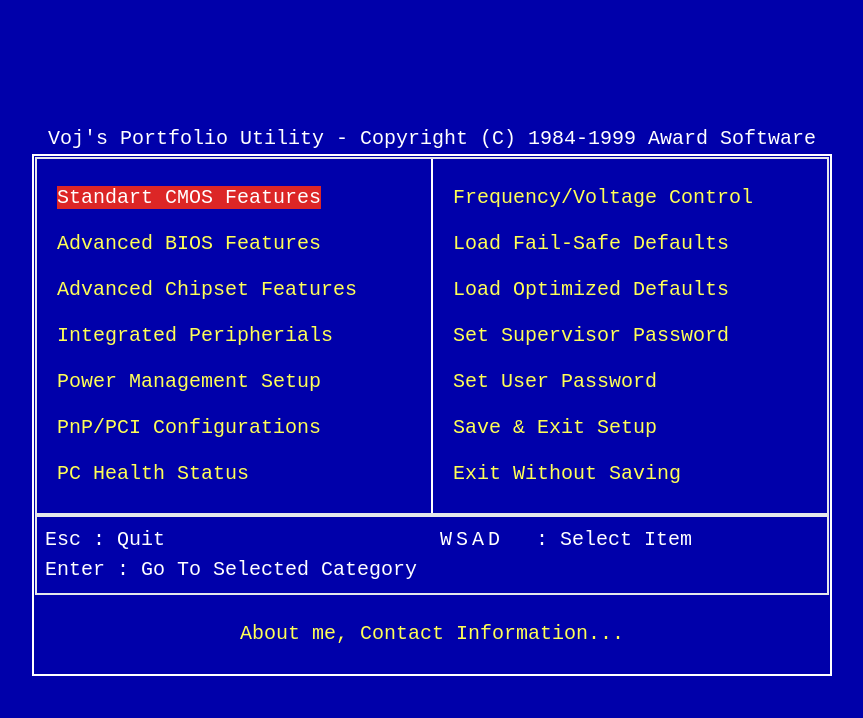
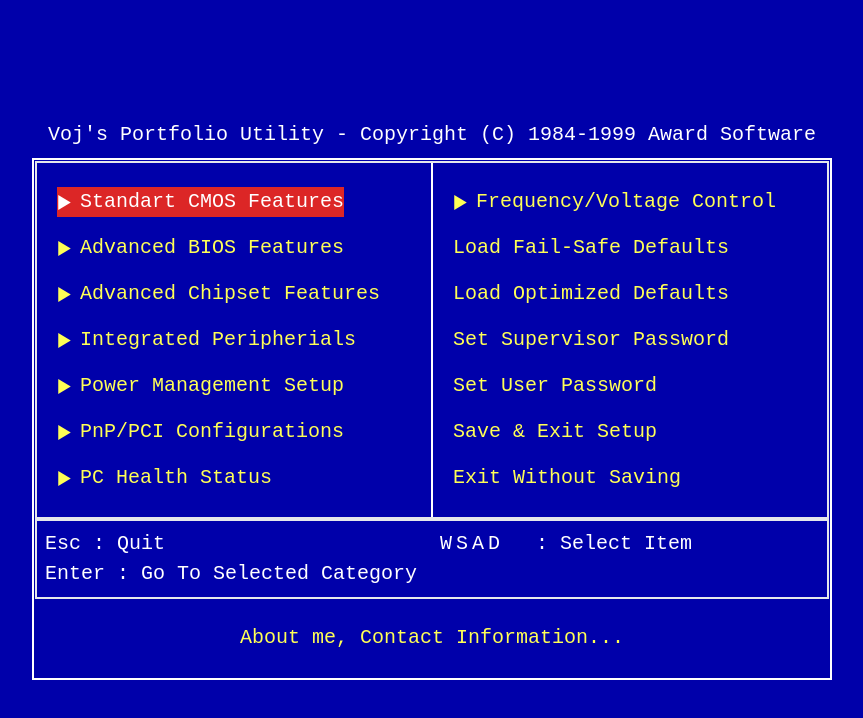
Before and after one commit to Kars1996/website-voj, a Next.js app: page / in a window 1280 px wide. Shown: the top 718 px of the page, without its empty margins (208-1071 px from the left). Built offline with nearby package versions, Linux system fonts and the light colour scheme; no server answers; a web font is replaced by a local one.

Commit message:
add: I WAS PUSHING WRONG PROJECT GODDD

```diff
--- a/app/category/cmos.tsx
+++ b/app/category/cmos.tsx
@@ -1,4 +1,6 @@
 import React from 'react'
+import Clock from './components/clock'
+
 
 
 
@@ -6,10 +8,22 @@
   return (
     <div className=' flex gap-4 h-full'>
 
-    <div className='w-[70%] border-r-[2px] border-white h-full py-6 px-5'>
-        <div className='flex gap-[100px]'>
+    <div className='w-[70%] flex flex-col gap-8 border-r-[2px] border-white h-full py-6 px-5'>
+        <div className='flex'>
+            <Clock />
+        </div>
+
+        <div className='px-4 text-2xl w-full flex flex-col'>
+          <div className='flex w-full'>
+          Name:<span className='w-full flex justify-end text-[#ffff55]'> voj/vojtikczhraje</span>
+          </div>
+
+          <div className='flex w-full'>
+          Contact:<span className='w-full flex justify-end text-[#ffff55]'> voj/vojtikczhraje</span>
+          </div>
 
         </div>
+
     </div>
 
     </div>
--- /dev/null
+++ b/app/category/components/clock.tsx
@@ -0,0 +1,86 @@
+import { set } from 'date-fns'
+import React, { useEffect } from 'react'
+import { useState } from 'react'
+
+const Clock = () => {
+
+    const[time, setTime] = useState('')
+    const[minutes, setMinutes] = useState('')
+    const[hours, setHours] = useState('')
+    const[seconds, setSeconds] = useState('')
+    const[day, setDay] = useState('')
+    const[month, setMonth] = useState('')
+    const[date, setDate] = useState('')
+    const[year, setYear] = useState('')
+
+    const days = ['Mon', 'Tue', 'Wed', 'Thu', 'Fri', 'Sat', 'Sun']
+    const months = ["Jan","Feb","Mar","Apr","May","Jun","Jul","Aug","Sep","Oct","Nov","Dec"];
+
+    useEffect(() => {
+
+    const fetchTime = async () => {
+        const res = await fetch('http://worldtimeapi.org/api/ip/Europe/Prague')
+        const data = await res.json()
+        console.log(data)
+        const timeStamp = data.datetime
+
+        const parts = timeStamp.split('T');
+        const datePart = parts[0]; // "2024-07-25"
+        const timePartWithExtra = parts[1]; // "05:03:35.342453+00:00"
+        const timePart = timePartWithExtra.split('.')[0]; // "05:03:35"
+
+        const SecondsSplitted = timePart.split(':')[2]
+        const MinutesSplitted = timePart.split(':')[1]
+        const HoursSplitted = timePart.split(':')[0]
+
+
+        setMinutes(MinutesSplitted)
+        setHours(HoursSplitted)
+        setSeconds(SecondsSplitted)
+
+        const dayOfWeek = data.day_of_week
+        setDay(days[dayOfWeek - 1])
+
+
+        const d = new Date();
+        setDate(datePart.split('-')[2])
+        setMonth(months[d.getMonth()])
+
+        setYear(d.getFullYear().toString())
+
+    }
+
+    fetchTime()
+
+    setInterval(fetchTime, 1000)
+
+    }, [])
+
+  return (
+    <div className='flex flex-col w-full'>
+        <div className='flex justify-center items-center w-full px-4'>
+            <h1 className='text-2xl w-1/2'>Date (mm:dd:yy)</h1>
+            <h1 className='text-2xl flex gap-2 w-1/2 justify-end text-[#ffff55]'>
+                <p>{day}</p> : <p>{month}</p> <p>{date}</p> : <p>{year}</p>
+            </h1>
+        </div>
+
+        <div className='flex justify-center items-center w-full px-4'>
+            <h1 className='text-2xl w-1/2'>Time (hh:mm:ss)</h1>
+            <h1 className='text-2xl flex gap-2 w-1/2 justify-end text-[#ffff55]'>
+                <p>{hours}</p> : <p>{minutes}</p> : <p>{seconds}</p>
+            </h1>
+        </div>
+
+        <div className='flex justify-center items-center w-full px-4'>
+            <h1 className='text-2xl w-1/2'>Country/City</h1>
+            <h1 className='text-2xl flex gap-2 w-1/2 justify-end text-[#ffff55]'>
+                <p>Czech/Prague</p>
+            </h1>
+        </div>
+
+    </div>
+  )
+}
+
+export default Clock
--- a/app/globals.css
+++ b/app/globals.css
@@ -14,3 +14,7 @@
 
   font-family: 'ibm-bios', monospace;
 }
+
+.clip-path-triangle {
+  clip-path: polygon(0% 50%, 100% 0%, 100% 100%);
+}
--- a/app/page.tsx
+++ b/app/page.tsx
@@ -4,6 +4,10 @@
 import useWSADNavigation from './components/useWSADNavigation'
 import Cmos from './category/cmos';
 import Placeholder from './category/placeholder';
+import { QueryClient, QueryClientProvider } from '@tanstack/react-query';
+import { set } from 'date-fns';
+
+const queryClient = new QueryClient();
 
 export default function Home() {
 
@@ -11,6 +15,8 @@
   const [currentEnter, setCurrentEnter] = useState('Home');
 
   const [description, setDescription] = useState('About me, Contact Information...');
+
+  const [TabName, setTabName] = useState('');
 
 
   const handleNavigate = (direction: string) => {
@@ -42,63 +48,78 @@
         console.log('enter');
         if(currentSection === 1){
           setCurrentEnter('CMOS');
+          setTabName('CMOS Setup Utility');
         }
 
         if(currentSection === 2){
           setCurrentEnter('Advanced BIOS Features');
+          setTabName('Advanced BIOS Features');
         }
 
         if(currentSection === 3){
           setCurrentEnter('Advanced Chipset Features');
+          setTabName('Advanced Chipset Features');
         }
 
         if(currentSection === 4){
           setCurrentEnter('Integrated Peripherials');
+          setTabName('Integrated Peripherials');
         }
 
         if(currentSection === 5){
           setCurrentEnter('Power Management Setup');
+          setTabName('Power Management Setup');
         }
 
         if(currentSection === 6){
           setCurrentEnter('PnP/PCI Configurations');
+          setTabName('PnP/PCI Config Setup');
         }
 
         if(currentSection === 7){
           setCurrentEnter('PC Health Status');
+          setTabName('PC Health Status');
         }
 
         if(currentSection === 8){
           setCurrentEnter('Frequency/Voltage Control');
+          setTabName('Frequency/Voltage Control');
         }
 
         if(currentSection === 9){
           setCurrentEnter('Load Fail-Safe Defaults');
+          setTabName('Load Fail-Safe Defaults');
         }
 
         if(currentSection === 10){
           setCurrentEnter('Load Optimized Defaults');
+          setTabName('Load Optimized Defaults');
         }
 
         if(currentSection === 11){
           setCurrentEnter('Set Supervisor Password');
+          setTabName('Set Supervisor Password');
         }
 
         if(currentSection === 12){
           setCurrentEnter('Set User Password');
+          setTabName('Set User Password');
         }
 
         if(currentSection === 13){
           setCurrentEnter('Save & Exit Setup');
+          setTabName('Save & Exit Setup');
         }
 
         if(currentSection === 14){
           setCurrentEnter('Exit Without Saving');
+          setTabName('Exit Without Saving');
         }
         break;
 
       case 'escape':
         setCurrentEnter('Home');
+        setTabName('');
         break;
 
       default:
@@ -172,11 +193,14 @@
   // disable cursor, now it's enabled because of the testing (cursor-none)
 
   return (
-    <main className="fixed flex w-full h-full flex-col items-center justify-center select-none cursor-none">
+    <main className="fixed flex w-full h-full flex-col items-center justify-center select-none">
       <div className='max-w-[800px] w-[75%] flex flex-col justify-center items-center'>
         <div className='sm:text-[20px] text-[15px]  text-center'>Voj&apos;s Portfolio
           Utility - Copyright (C) 1984-1999
           Award Software
+        </div>
+        <div className='sm:text-[20px] text-[15px] text-center mb-2'>
+          {TabName}
         </div>
 
         <div className={`${currentEnter === 'Home' ? 'block' : 'hidden'} w-full border-[2px]
@@ -184,26 +208,45 @@
            <div className='flex border-[2px] border-2[#ffffff] sm:text-[20px] text-[15px] text-[#ffff55]'>
               <div className={`w-1/2 border-r-[1px] border-[#ffffff] py-6 px-5 flex flex-col gap-4`}>
 
-              <section id='1' >
-                <span className={`${currentSection == 1 ? 'bg-red-600 text-white' : 'bg-transparent'}`}>Standart CMOS Features</span>
+              <section id='1' className='flex'>
+
+
+                <span className={`${currentSection == 1 ? 'bg-red-600 text-white' : 'bg-transparent'} flex items-center gap-2`}>
+                  <svg className='rotate-90' xmlns="http://www.w3.org/2000/svg" fill="currentColor" width="15" height="15" viewBox="0 0 24 24"><path d="M24 22h-24l12-20z"/></svg>
+                  Standart CMOS Features</span>
                 </section>
 
-              <section id='1' ><span className={`${currentSection == 2 ? 'bg-red-600 text-white' : 'bg-transparent'}`}>Advanced BIOS Features</span></section>
+              <section id='1' ><span className={`${currentSection == 2 ? 'bg-red-600 text-white' : 'bg-transparent'} flex items-center gap-2`}>
+              <svg className='rotate-90' xmlns="http://www.w3.org/2000/svg" fill="currentColor" width="15" height="15" viewBox="0 0 24 24"><path d="M24 22h-24l12-20z"/></svg>
+                Advanced BIOS Features
+                </span></section>
 
-              <section id='1' ><span className={`${currentSection == 3 ? 'bg-red-600 text-white' : 'bg-transparent'}`}>Advanced Chipset Features</span></section>
+              <section id='1' ><span className={`${currentSection == 3 ? 'bg-red-600 text-white' : 'bg-transparent'} flex items-center gap-2`}>
+              <svg className='rotate-90' xmlns="http://www.w3.org/2000/svg" fill="currentColor" width="15" height="15" viewBox="0 0 24 24"><path d="M24 22h-24l12-20z"/></svg>
+                Advanced Chipset Features</span></section>
 
-              <section id='1' ><span className={`${currentSection == 4 ? 'bg-red-600 text-white' : 'bg-transparent'}`}>Integrated Peripherials</span></section>
+              <section id='1' ><span className={`${currentSection == 4 ? 'bg-red-600 text-white' : 'bg-transparent'} flex items-center gap-2`}>
+              <svg className='rotate-90' xmlns="http://www.w3.org/2000/svg" fill="currentColor" width="15" height="15" viewBox="0 0 24 24"><path d="M24 22h-24l12-20z"/></svg>
+                Integrated Peripherials</span></section>
 
-              <section id='1' ><span className={`${currentSection == 5 ? 'bg-red-600 text-white' : 'bg-transparent'}`}>Power Management Setup</span></section>
+              <section id='1' ><span className={`${currentSection == 5 ? 'bg-red-600 text-white' : 'bg-transparent'} flex items-center gap-2`}>
+              <svg className='rotate-90' xmlns="http://www.w3.org/2000/svg" fill="currentColor" width="15" height="15" viewBox="0 0 24 24"><path d="M24 22h-24l12-20z"/></svg>
+                Power Management Setup</span></section>
 
-              <section id='1' ><span className={`${currentSection == 6 ? 'bg-red-600 text-white' : 'bg-transparent'}`}>PnP/PCI Configurations</span></section>
+              <section id='1' ><span className={`${currentSection == 6 ? 'bg-red-600 text-white' : 'bg-transparent'} flex items-center gap-2`}>
+              <svg className='rotate-90' xmlns="http://www.w3.org/2000/svg" fill="currentColor" width="15" height="15" viewBox="0 0 24 24"><path d="M24 22h-24l12-20z"/></svg>
+                PnP/PCI Configurations</span></section>
 
-              <section id='1' ><span className={`${currentSection == 7 ? 'bg-red-600 text-white' : 'bg-transparent'}`}>PC Health Status</span></section>
+              <section id='1' ><span className={`${currentSection == 7 ? 'bg-red-600 text-white' : 'bg-transparent'} flex items-center gap-2`}>
+              <svg className='rotate-90' xmlns="http://www.w3.org/2000/svg" fill="currentColor" width="15" height="15" viewBox="0 0 24 24"><path d="M24 22h-24l12-20z"/></svg>
+                PC Health Status</span></section>
 
               </div>
               <div className='w-1/2 border-l-[1px] border-[#ffffff] py-6 px-5 flex flex-col gap-4'>
 
-              <section id='1' ><span className={`${currentSection == 8 ? 'bg-red-600 text-white' : 'bg-transparent'}`}>Frequency/Voltage Control</span></section>
+              <section id='1' ><span className={`${currentSection == 8 ? 'bg-red-600 text-white' : 'bg-transparent'} flex items-center gap-2`}>
+              <svg className='rotate-90' xmlns="http://www.w3.org/2000/svg" fill="currentColor" width="15" height="15" viewBox="0 0 24 24"><path d="M24 22h-24l12-20z"/></svg>
+                Frequency/Voltage Control</span></section>
 
               <section id='1' ><span className={`${currentSection == 9 ? 'bg-red-600 text-white' : 'bg-transparent'}`}>Load Fail-Safe Defaults</span></section>
 
@@ -249,7 +292,7 @@
         <div className={`${currentEnter === 'CMOS' ? 'block' : 'hidden'} w-full h-[522px] border-[2px]
         border-[#ffffff] p-[1px] sm:text-[20px] text-[15px] `}>
           <div className='w-full h-full border-[2px] border-[#ffffff]'>
-            <Placeholder  />
+            <Cmos />
 
           </div>
         </div>
--- a/package.json
+++ b/package.json
@@ -9,6 +9,7 @@
     "lint": "next lint"
   },
   "dependencies": {
+    "@tanstack/react-query": "^5.51.11",
     "date-fns": "^3.6.0",
     "date-fns-tz": "^3.1.3",
     "next": "14.2.5",
```
Also changed, not shown: 1 other file (tests, documents, lock files or other folders).
